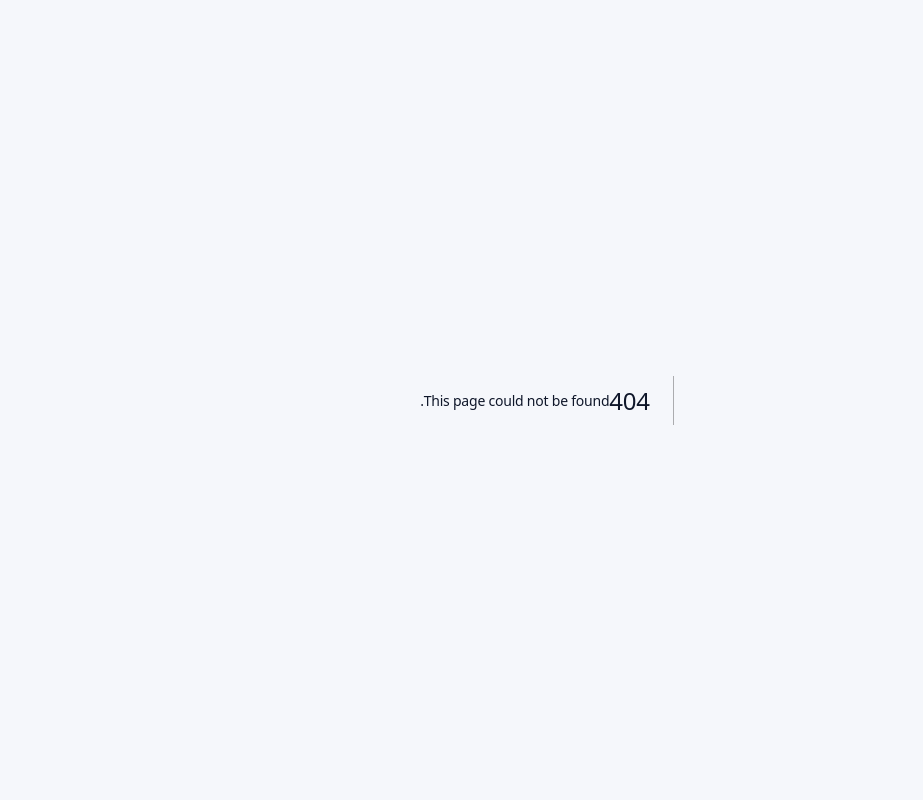
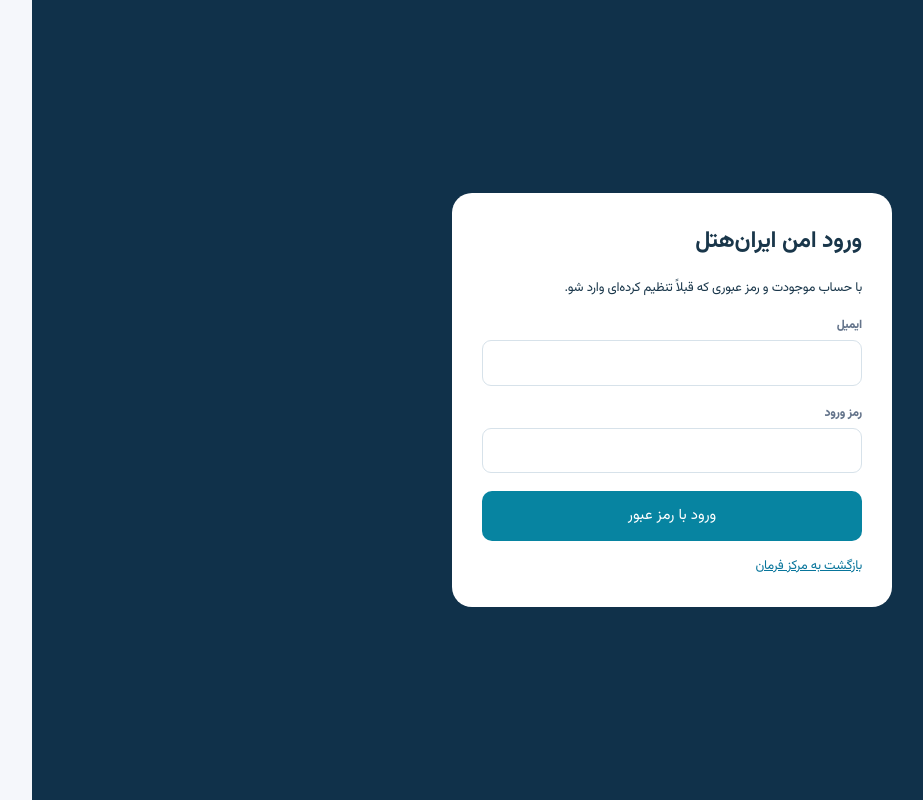
Before and after one commit to mbz1372/IHO-Task-Center, a Next.js app: page /account-access in a window 1280 px wide. Before the commit this address had no page. Shown: the whole page, without its empty margins (124-1047 px from the left). Built offline with nearby package versions, Linux system fonts and the light colour scheme; no server answers.

Commit message:
Add secure password login and self-service credential setup without mail OTP

```diff
--- /dev/null
+++ b/src/app/account-access/page.tsx
@@ -0,0 +1,40 @@
+'use client';
+import {useEffect,useState} from 'react';
+import {createClient,Session} from '@supabase/supabase-js';
+const url=process.env.NEXT_PUBLIC_SUPABASE_URL||'';
+const key=process.env.NEXT_PUBLIC_SUPABASE_ANON_KEY||process.env.NEXT_PUBLIC_SUPABASE_PUBLISHABLE_KEY||'';
+const supabase=url&&key?createClient(url,key,{auth:{persistSession:true,detectSessionInUrl:true}}):null;
+export default function Access(){
+ const [session,setSession]=useState<Session|null>(null);
+ const [ready,setReady]=useState(false),[email,setEmail]=useState(''),[password,setPassword]=useState(''),[confirm,setConfirm]=useState('');
+ const [busy,setBusy]=useState(false),[message,setMessage]=useState(''),[error,setError]=useState('');
+ useEffect(()=>{if(!supabase){setReady(true);return;}const db=supabase;db.auth.getSession().then(({data})=>{setSession(data.session);setReady(true)});
+ const {data}=db.auth.onAuthStateChange((_ev,s)=>setSession(s));return ()=>data.subscription.unsubscribe();},[]);
+ async function submit(e:React.FormEvent){e.preventDefault();if(!supabase)return;setBusy(true);setError('');setMessage('');
+ try{
+  if(session){
+   if(password.length<12)throw Error('رمز باید حداقل ۱۲ کاراکتر باشد.');
+   if(password!==confirm)throw Error('دو رمز مطابقت ندارند.');
+   const {error}=await supabase.auth.updateUser({password});if(error)throw error;
+   setPassword('');setConfirm('');setMessage('رمز با موفقیت ثبت شد. از این پس با ایمیل و رمز ورود کن.');
+  }else{
+   const {error}=await supabase.auth.signInWithPassword({email:email.trim(),password});if(error)throw error;
+   setPassword('');setMessage('ورود موفق. به مرکز فرمان بازگرد.');
+  }
+ }catch(e:any){setError(e.message||'خطا در احراز هویت');}finally{setBusy(false);}
+ }
+ return <main style={{minHeight:'100vh',display:'grid',placeItems:'center',background:'#10314a',padding:16,direction:'rtl'}}>
+ <section style={{width:'min(440px,100%)',background:'white',color:'#19364a',padding:30,borderRadius:20,fontFamily:'Vazirmatn,system-ui',display:'grid',gap:15}}>
+ <h1 style={{margin:0,fontSize:23}}>ورود امن ایران‌هتل</h1><p style={{fontSize:13,lineHeight:2,margin:0}}>{session?'برای حساب فعلی رمز دائمی بساز. این کار نیاز به ارسال ایمیل ندارد.':'با حساب موجودت و رمز عبوری که قبلاً تنظیم کرده‌ای وارد شو.'}</p>
+ {session&&<p style={{fontSize:12}}>حساب واردشده: {session.user.email}</p>}
+ {!ready&&<p>در حال بررسی حساب...</p>}
+ {!supabase&&<p>تنظیمات Supabase در دسترس نیست.</p>}
+ <form onSubmit={submit} style={{display:'grid',gap:12}}>
+ {!session&&<label style={{display:'grid',gap:5,fontSize:12}}>ایمیل<input required type="email" value={email} onChange={e=>setEmail(e.target.value)} autoComplete="username" dir="ltr" style={{padding:12,border:'1px solid #d7e2ea',borderRadius:9}}/></label>}
+ <label style={{display:'grid',gap:5,fontSize:12}}>{session?'رمز جدید (حداقل ۱۲ کاراکتر)':'رمز ورود'}<input required type="password" value={password} onChange={e=>setPassword(e.target.value)} autoComplete={session?'new-password':'current-password'} dir="ltr" style={{padding:12,border:'1px solid #d7e2ea',borderRadius:9}}/></label>
+ {session&&<label style={{display:'grid',gap:5,fontSize:12}}>تکرار رمز جدید<input required type="password" value={confirm} onChange={e=>setConfirm(e.target.value)} autoComplete="new-password" dir="ltr" style={{padding:12,border:'1px solid #d7e2ea',borderRadius:9}}/></label>}
+ <button type="submit" disabled={busy||!supabase} style={{padding:13,border:0,borderRadius:10,background:'#0784a1',color:'#fff'}}>{busy?'در حال پردازش':session?'ذخیره رمز دائمی':'ورود با رمز عبور'}</button></form>
+ {message&&<p style={{color:'#047857'}}>{message}</p>}{error&&<p style={{color:'#b91c1c'}}>{error}</p>}
+ <a href="/" style={{fontSize:13,color:'#08759b'}}>بازگشت به مرکز فرمان</a>
+ </section></main>;
+}
```
